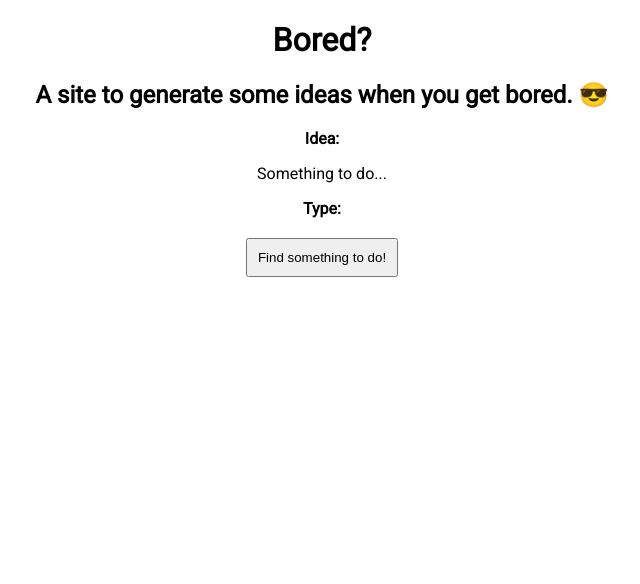
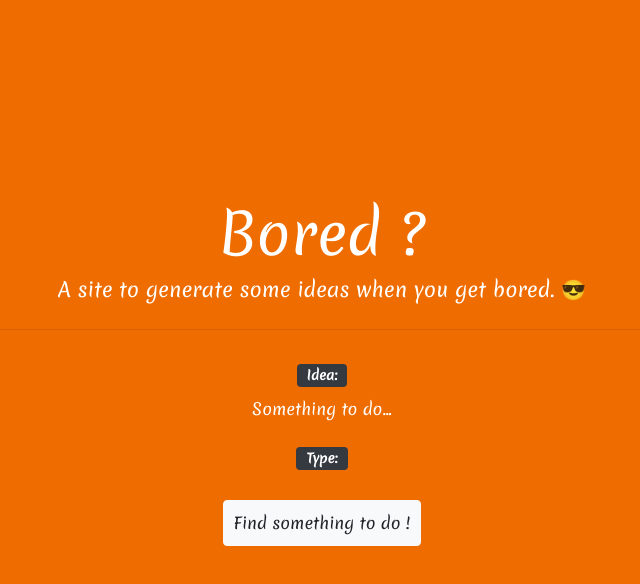
Before and after one commit to yusufcodes/bored-js, a plain HTML site: page index.html in a window 1280 px wide. Shown: the whole page, without its empty margins (318-958 px from the left). Drawn offline with nearby package versions, Linux system fonts and the light colour scheme.

Commit message:
Redesign Bored Website

```diff
--- a/index.html
+++ b/index.html
@@ -3,30 +3,40 @@
         <meta charset="utf-8">
         <meta http-equiv="X-UA-Compatible" content="IE=edge">
         <title>Bored!</title>
+        <link rel="icon" type="image/png" href="images/favicon/favicon.png" />
         <meta name="description" content="A website to find ideas of things to do when you are bored.">
         <meta name="viewport" content="width=device-width, initial-scale=1">
+    <link rel="stylesheet" href="https://stackpath.bootstrapcdn.com/bootstrap/4.3.1/css/bootstrap.min.css" integrity="sha384-ggOyR0iXCbMQv3Xipma34MD+dH/1fQ784/j6cY/iJTQUOhcWr7x9JvoRxT2MZw1T" crossorigin="anonymous">
         <link rel="stylesheet" href="styles.css">
         <link href="https://fonts.googleapis.com/css?family=Roboto&display=swap" rel="stylesheet">
-    </head>
+
+    <link href="https://fonts.googleapis.com/css?family=Merienda&display=swap" rel="stylesheet">
+
+</head>
     <body>
-        <header>
-            <h1>Bored?</h1>
-            <h2>A site to generate some ideas when you get bored.  😎 </h2>
-        </header>
 
-        <main>
-
-        <div class="displayElements" id="idea-label"><b>Idea:</b></div>
-        <p class="displayElements" id="idea-txt">Something to do...</p>
-
-        <div class="displayElements" id="type-label"><b>Type:</b></div>
-        <p class="displayElements" id="type-txt"></p>
+    <div class="bored">
+        <h1 class="display-4">Bored ?</h1>
+        <p class="lead">A site to generate some ideas when you get bored.  😎</p>
+        <hr class="my-4">
+        <div class="displayElements" id="idea-label">
+            <b class="badge badge-dark">Idea:</b>
+            <p class="displayElements" id="idea-txt">Something to do...</p>
+        </div>
 
 
-        <button id="find-btn">Find something to do!</button>
 
-        </main>
+        <div class="displayElements" id="type-label">
+            <b class="badge badge-dark">Type:</b>
+            <p class="displayElements" id="type-txt"></p>
+        </div>
+        <button id="find-btn" type="button" class="btn btn-light">Find something to do !</button>
+    </div>
 
+
+        <script src="https://code.jquery.com/jquery-3.3.1.slim.min.js" integrity="sha384-q8i/X+965DzO0rT7abK41JStQIAqVgRVzpbzo5smXKp4YfRvH+8abtTE1Pi6jizo" crossorigin="anonymous"></script>
+        <script src="https://cdnjs.cloudflare.com/ajax/libs/popper.js/1.14.7/umd/popper.min.js" integrity="sha384-UO2eT0CpHqdSJQ6hJty5KVphtPhzWj9WO1clHTMGa3JDZwrnQq4sF86dIHNDz0W1" crossorigin="anonymous"></script>
+        <script src="https://stackpath.bootstrapcdn.com/bootstrap/4.3.1/js/bootstrap.min.js" integrity="sha384-JjSmVgyd0p3pXB1rRibZUAYoIIy6OrQ6VrjIEaFf/nJGzIxFDsf4x0xIM+B07jRM" crossorigin="anonymous"></script>
         <script src="script.js" async defer></script>
     </body>
 </html>
--- a/styles.css
+++ b/styles.css
@@ -1,14 +1,25 @@
 body
 {
-    font-family: 'Roboto', sans-serif;
+    font-family: 'Merienda', cursive;
     text-align: center;
+    background-color: rgba(239,108,0 ,1);
+    color: #ffffff;
+    padding: 200px;
 }
 
 /* #idea-label, #idea-txt {
     display: inline;
 } */
 
+h1, .lead{
+    font-family: 'Merienda', cursive;
+}
 
+.badge{
+    font-size: 13px;
+    padding: 5px 10px;
+    margin: 10px 0;
+}
 
 #find-btn {
     display: block;
```
Also changed, not shown: images/favicon/favicon.png (added).
